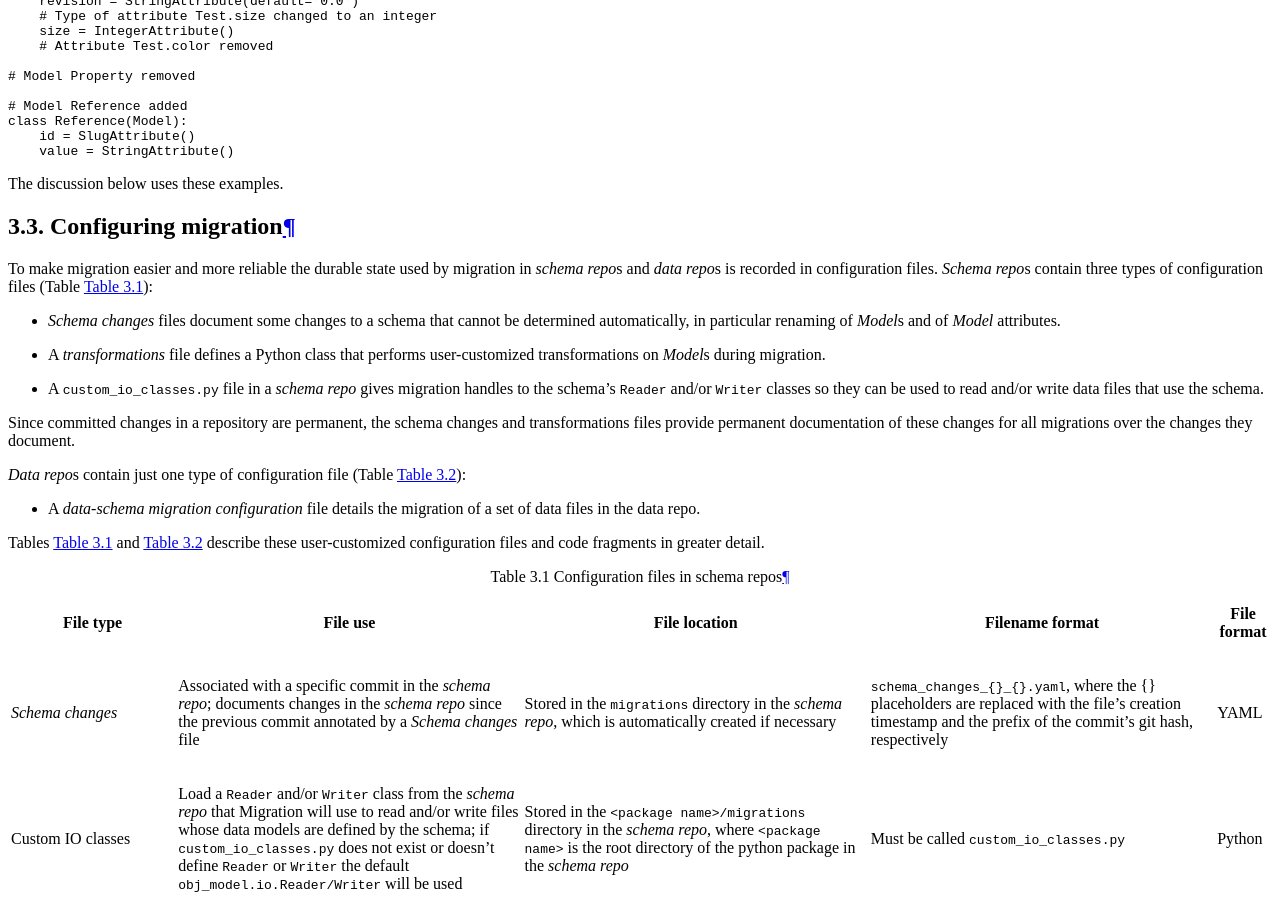
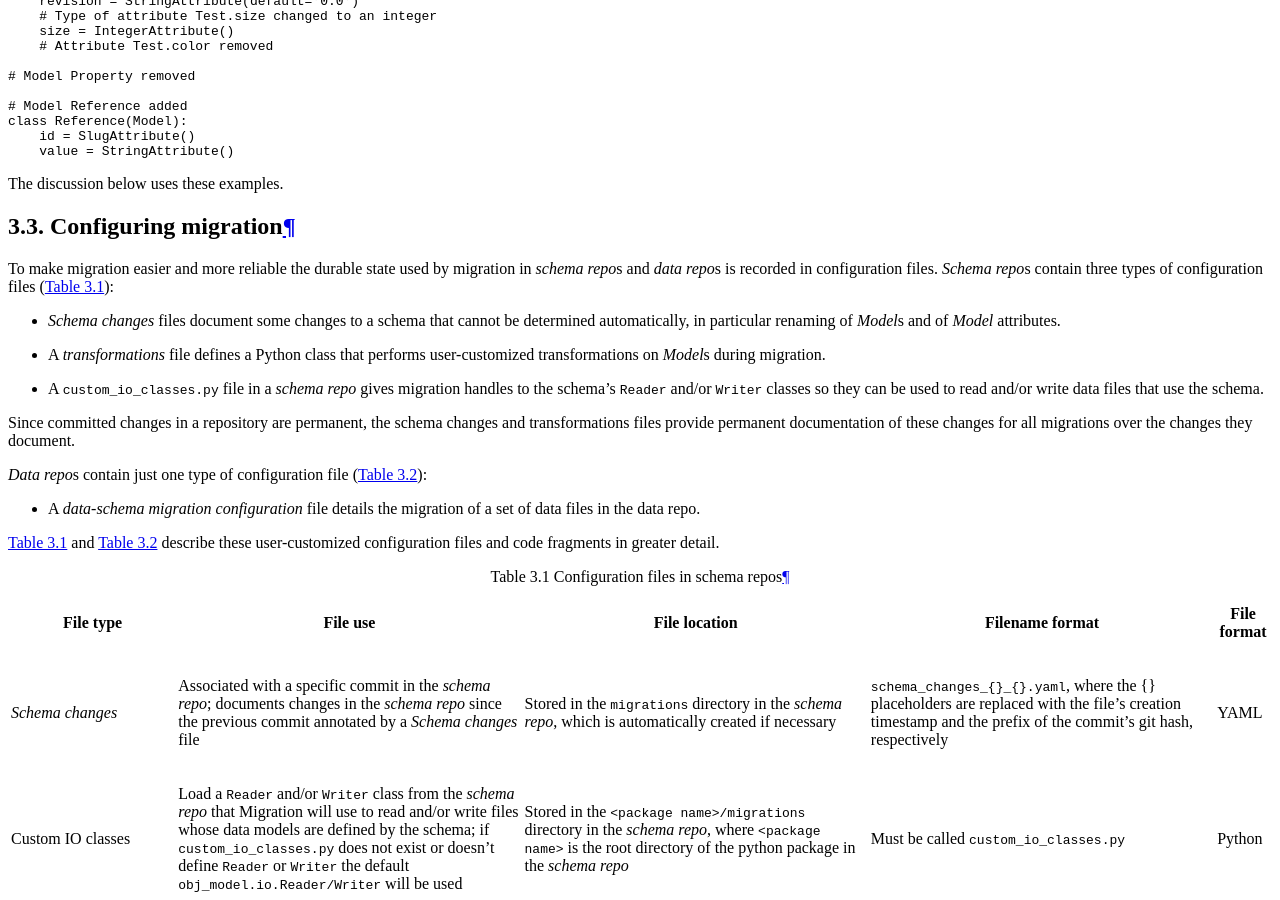
Before and after one commit to KarrLab/obj_tables, a Sphinx documentation site: the page built from docs/migration.rst, in a window 1280 px wide and 900 px high, scrolled down 2614 px. Built offline with Sphinx 7.4.7 and the Read the Docs theme 2.0.0, drawn with Linux system fonts in a browser that asks for light colours; pages that are not in the unit, such as notebooks, are missing from menus; some of the changed text lies outside the part shown.

Commit message:
fix duped Tables

```diff
--- a/docs/migration.rst
+++ b/docs/migration.rst
@@ -107,7 +107,7 @@ Configuring migration
 
 To make migration easier and more reliable the durable state used by migration
 in *schema repo*\ s and *data repo*\ s is recorded in configuration files.
-*Schema repo*\ s contain three types of configuration files (Table :numref:`table_migrations_rst_tables_schema_repo_config`):
+*Schema repo*\ s contain three types of configuration files (:numref:`table_migrations_rst_tables_schema_repo_config`):
 
 * *Schema changes* files document some changes to a schema that cannot be determined automatically, in particular renaming of *Model*\ s and of *Model* attributes.
 * A *transformations* file defines a Python class that performs user-customized transformations on *Model*\ s during migration.
@@ -117,11 +117,11 @@ Since committed changes in a repository are permanent, the schema changes and tr
 files provide permanent documentation of these changes for all migrations over
 the changes they document.
 
-*Data repo*\ s contain just one type of configuration file (Table :numref:`table_migrations_rst_tables_data_repo_config`):
+*Data repo*\ s contain just one type of configuration file (:numref:`table_migrations_rst_tables_data_repo_config`):
 
 * A *data-schema migration configuration* file details the migration of a set of data files in the data repo.
 
-Tables :numref:`table_migrations_rst_tables_schema_repo_config` and :numref:`table_migrations_rst_tables_data_repo_config`
+:numref:`table_migrations_rst_tables_schema_repo_config` and :numref:`table_migrations_rst_tables_data_repo_config`
 describe these user-customized configuration files and code fragments in greater detail.
 
 .. _table_migrations_rst_tables_schema_repo_config:
@@ -231,7 +231,7 @@ All data-schema migration config files contain four fields:
 .. todo: which commands & files? make a table of that, perhaps
 
 Migration commands create data-schema migration configuration and schema changes files, as listed
-in Table :numref:`table_migrations_rst_tables_migration_commands` below.
+in :numref:`table_migrations_rst_tables_migration_commands` below.
 
 Schema git metadata in data files
 ^^^^^^^^^^^^^^^^^^^^^^^^^^^^^^^^
```
